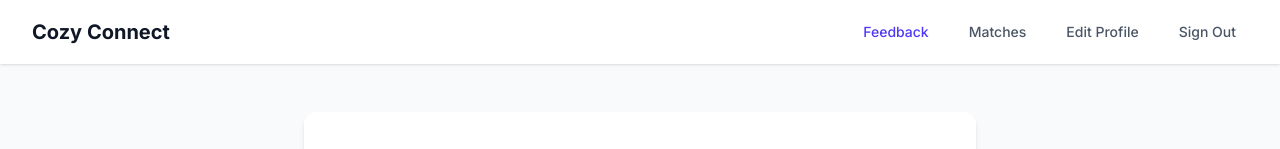
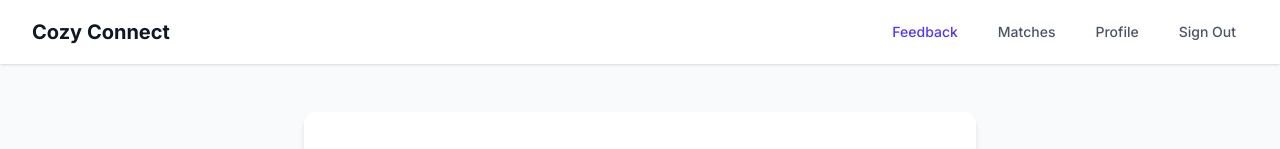
Before and after one commit to en-tropyc/cozy-connect, a Next.js app: page /feedback in a window 1280 px wide. Shown: the top 149 px of the page. Built offline with nearby package versions, Linux system fonts and the light colour scheme; no server answers; sample sign-in values are in the browser's storage.

Commit message:
rename edit profile to just profile

```diff
--- a/src/components/Navbar.tsx
+++ b/src/components/Navbar.tsx
@@ -35,7 +35,7 @@ export function Navbar() {
               {session ? (
                 <>
                   <Link href="/matches" className={linkClasses}>Matches</Link>
-                  <Link href="/profile/edit" className={linkClasses}>Edit Profile</Link>
+                  <Link href="/profile/edit" className={linkClasses}>Profile</Link>
                   <Link href="/api/auth/signout" className={linkClasses}>Sign Out</Link>
                 </>
               ) : (
@@ -70,7 +70,7 @@ export function Navbar() {
             {session ? (
               <>
                 <Link href="/matches" className={mobileLinkClasses} onClick={toggleMobileMenu}>Matches</Link>
-                <Link href="/profile/edit" className={mobileLinkClasses} onClick={toggleMobileMenu}>Edit Profile</Link>
+                <Link href="/profile/edit" className={mobileLinkClasses} onClick={toggleMobileMenu}>Profile</Link>
                 <Link href="/api/auth/signout" className={mobileLinkClasses} onClick={toggleMobileMenu}>Sign Out</Link>
               </>
             ) : (
```
